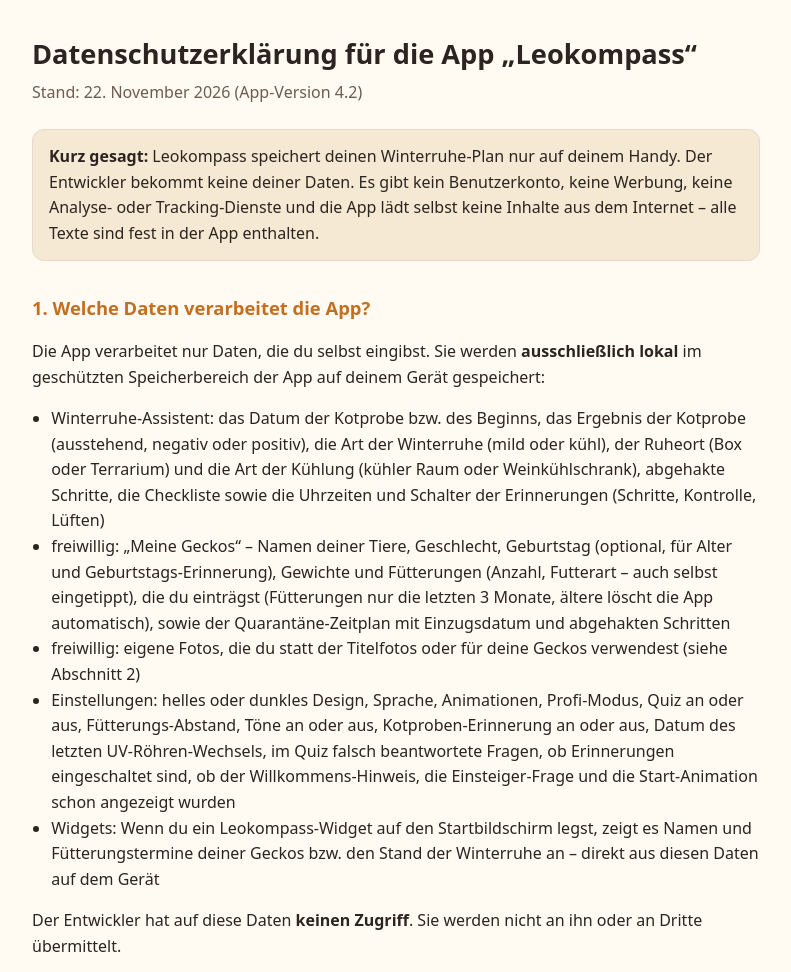
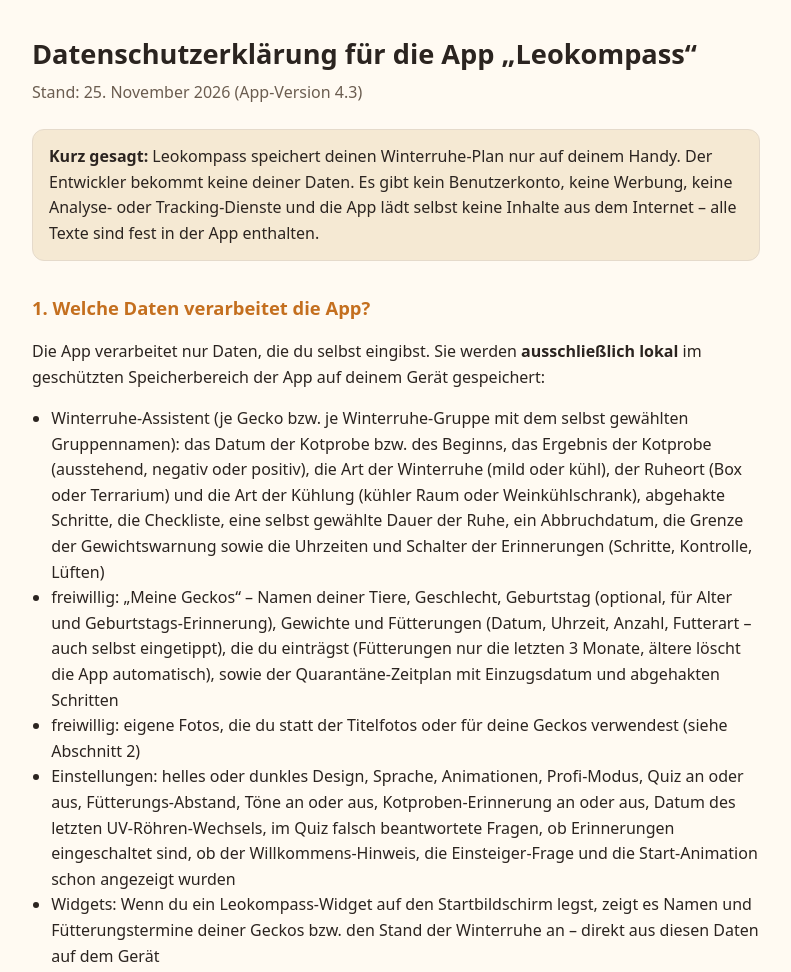
Before and after one commit to L0gix3/leokompass, a plain HTML site: page datenschutz.html in a window 1280 px wide. Shown: the top 972 px of the page, without its empty margins (244-1035 px from the left). Drawn offline with Linux system fonts and the light colour scheme.

Commit message:
Webseite: Leokompass 4.3 (Winterruhe pro Gecko, 39 Quellen, 116 Fragen, Datenschutz 4.3)
Co-Authored-By: Claude Opus 5.5 <noreply@anthropic.com>

```diff
--- a/datenschutz.html
+++ b/datenschutz.html
@@ -28,7 +28,7 @@
 <body>
 <main>
 <h1>Datenschutzerklärung für die App „Leokompass“</h1>
-<p class="stand">Stand: 22. November 2026 (App-Version 4.2)</p>
+<p class="stand">Stand: 25. November 2026 (App-Version 4.3)</p>
 
 <div class="kasten">
   <strong>Kurz gesagt:</strong> Leokompass speichert deinen Winterruhe-Plan nur auf deinem Handy. Der Entwickler
@@ -40,8 +40,8 @@
 <p>Die App verarbeitet nur Daten, die du selbst eingibst. Sie werden <strong>ausschließlich lokal</strong> im
 geschützten Speicherbereich der App auf deinem Gerät gespeichert:</p>
 <ul>
-  <li>Winterruhe-Assistent: das Datum der Kotprobe bzw. des Beginns, das Ergebnis der Kotprobe (ausstehend, negativ oder positiv), die Art der Winterruhe (mild oder kühl), der Ruheort (Box oder Terrarium) und die Art der Kühlung (kühler Raum oder Weinkühlschrank), abgehakte Schritte, die Checkliste sowie die Uhrzeiten und Schalter der Erinnerungen (Schritte, Kontrolle, Lüften)</li>
-  <li>freiwillig: „Meine Geckos“ – Namen deiner Tiere, Geschlecht, Geburtstag (optional, für Alter und Geburtstags-Erinnerung), Gewichte und Fütterungen (Anzahl, Futterart – auch selbst eingetippt), die du einträgst (Fütterungen nur die letzten 3 Monate, ältere löscht die App automatisch), sowie der Quarantäne-Zeitplan mit Einzugsdatum und abgehakten Schritten</li>
+  <li>Winterruhe-Assistent (je Gecko bzw. je Winterruhe-Gruppe mit dem selbst gewählten Gruppennamen): das Datum der Kotprobe bzw. des Beginns, das Ergebnis der Kotprobe (ausstehend, negativ oder positiv), die Art der Winterruhe (mild oder kühl), der Ruheort (Box oder Terrarium) und die Art der Kühlung (kühler Raum oder Weinkühlschrank), abgehakte Schritte, die Checkliste, eine selbst gewählte Dauer der Ruhe, ein Abbruchdatum, die Grenze der Gewichtswarnung sowie die Uhrzeiten und Schalter der Erinnerungen (Schritte, Kontrolle, Lüften)</li>
+  <li>freiwillig: „Meine Geckos“ – Namen deiner Tiere, Geschlecht, Geburtstag (optional, für Alter und Geburtstags-Erinnerung), Gewichte und Fütterungen (Datum, Uhrzeit, Anzahl, Futterart – auch selbst eingetippt), die du einträgst (Fütterungen nur die letzten 3 Monate, ältere löscht die App automatisch), sowie der Quarantäne-Zeitplan mit Einzugsdatum und abgehakten Schritten</li>
   <li>freiwillig: eigene Fotos, die du statt der Titelfotos oder für deine Geckos verwendest (siehe Abschnitt 2)</li>
   <li>Einstellungen: helles oder dunkles Design, Sprache, Animationen, Profi-Modus, Quiz an oder aus, Fütterungs-Abstand, Töne an oder aus, Kotproben-Erinnerung an oder aus, Datum des letzten UV-Röhren-Wechsels, im Quiz falsch beantwortete Fragen, ob Erinnerungen eingeschaltet sind, ob der Willkommens-Hinweis, die Einsteiger-Frage und die Start-Animation schon angezeigt wurden</li>
   <li>Widgets: Wenn du ein Leokompass-Widget auf den Startbildschirm legst, zeigt es Namen und Fütterungstermine deiner Geckos bzw. den Stand der Winterruhe an – direkt aus diesen Daten auf dem Gerät</li>
@@ -97,7 +97,7 @@ Eine Spende schaltet keine Funktionen frei; die App erfährt nur, dass die Zahlu
 Spenden gehen ausschließlich an den Entwickler der App, nicht an die Betreiber der genannten Quellen.</p>
 
 <h2>7. Speicherdauer und Löschung</h2>
-<p>Deine Daten bleiben gespeichert, bis du sie in der App löschst (Winterruhe-Plan: „Neuen Plan erstellen“; Geckos: „Gecko löschen“ bzw. einzelne Einträge mit ✕; Quarantäne: „Quarantäne beenden“) oder die App
+<p>Deine Daten bleiben gespeichert, bis du sie in der App löschst (Winterruhe-Plan: „Plan löschen“; Geckos: „Gecko löschen“ bzw. einzelne Einträge mit ✕; Quarantäne: „Quarantäne beenden“) oder die App
 deinstallierst. Eigene Fotos entfernst du unter „Mehr → Eigene Fotos“ mit „Original“. Beim Deinstallieren löscht Android alle lokalen Daten der App. Gespeicherte PDF-Dateien und Sicherungsdateien bleiben bestehen,
 bis du sie selbst löschst.</p>
 
```
